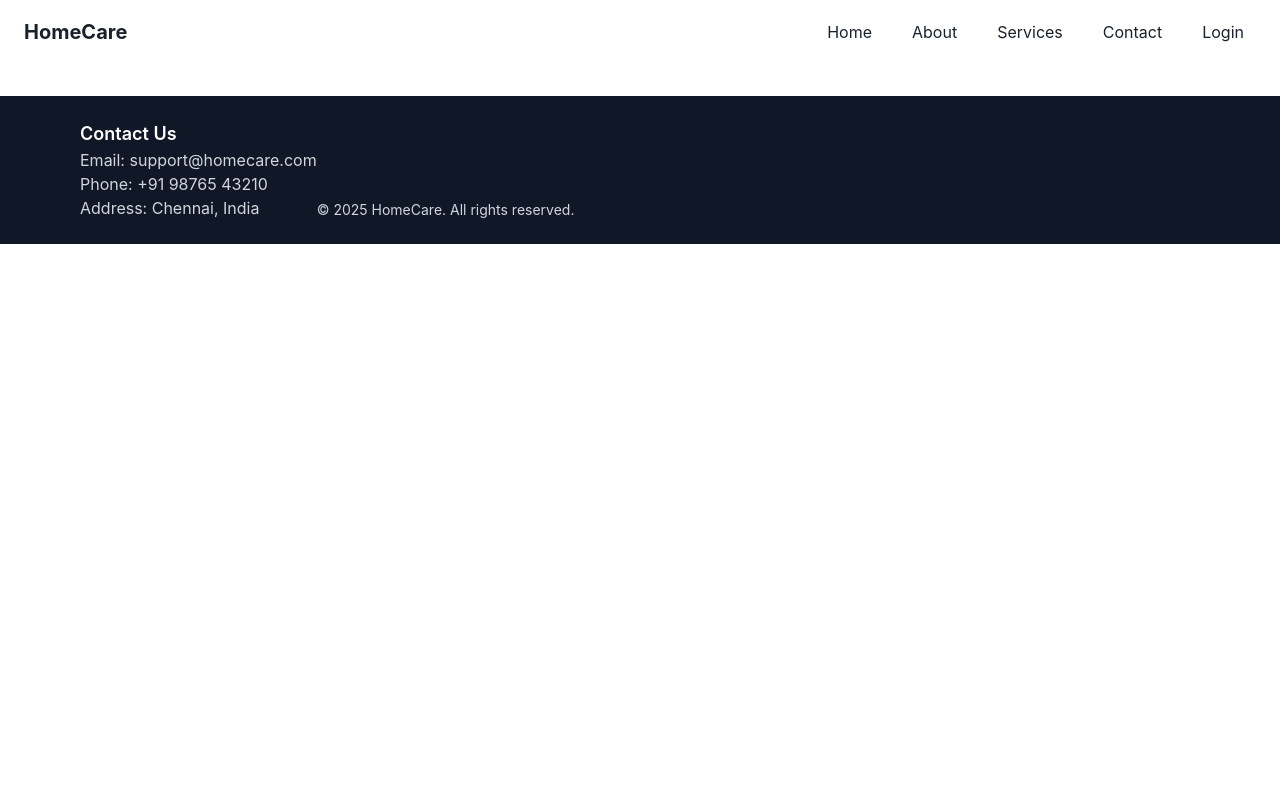
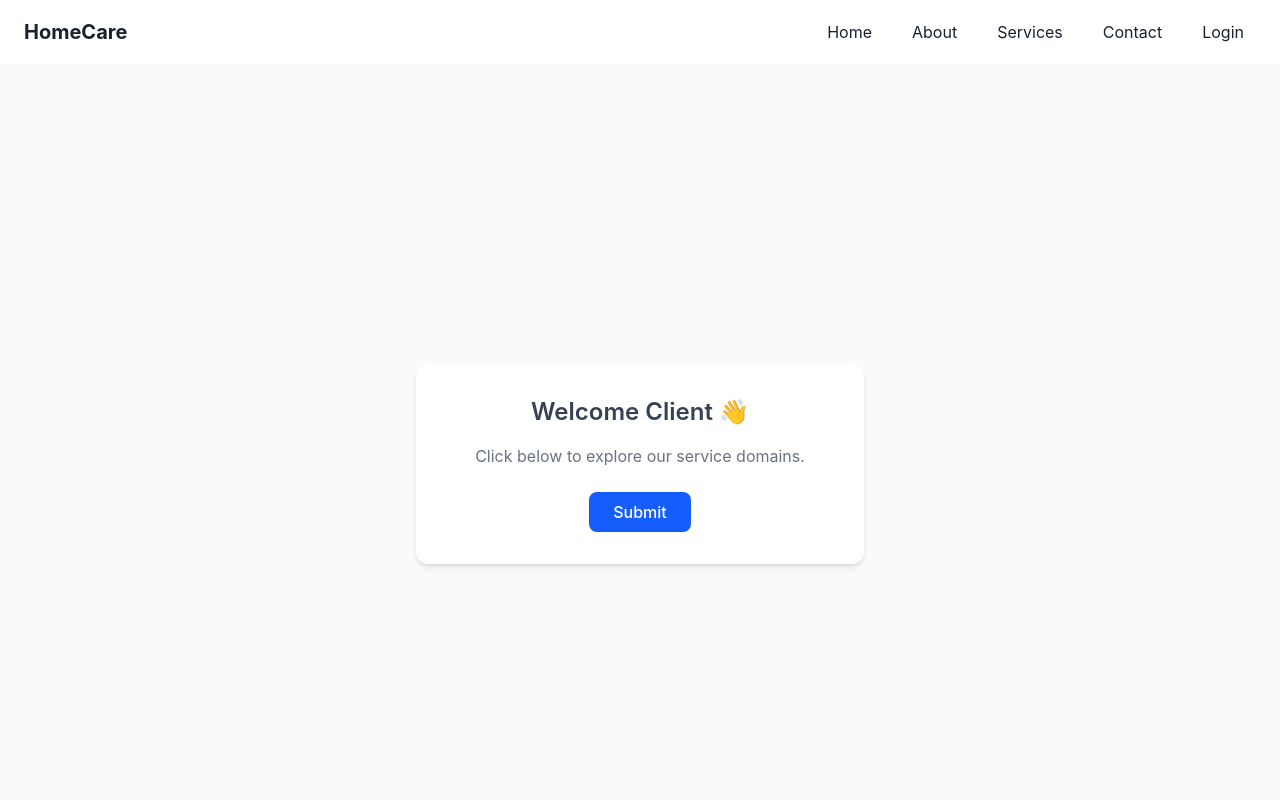
Before and after one commit to sathishkumar-694/HomeCare, a React (Vite) app in the folder client/: page /domain in a window 1280 px wide. Shown: the top 800 px of the page. Built offline with nearby package versions, Linux system fonts and the light colour scheme.

Commit message:
updating service page

```diff
--- a/client/src/pages/AdminVendors.jsx
+++ b/client/src/pages/AdminVendors.jsx
@@ -1,6 +1,6 @@
 import React, { useEffect, useState } from "react";
 import { API } from "../routes/api";
-
+import barberImg from "../assets/barber.jpg"
 export default function AdminVendors() {
   const [vendors, setVendors] = useState([]);
   const [selectedVendor, setSelectedVendor] = useState(null);
@@ -63,7 +63,7 @@ export default function AdminVendors() {
             className="bg-white rounded-xl shadow-md overflow-hidden hover:shadow-2xl transition-all duration-300 hover:scale-[1.02] cursor-pointer"
           >
             <img
-              src={v.image || "https://via.placeholder.com/300x200?text=No+Image"}
+              src={v.image || barberImg}
               alt={v.name}
               className="w-full h-40 object-cover"
             />
@@ -100,7 +100,7 @@ export default function AdminVendors() {
             <img
               src={
                 selectedVendor.image ||
-                "https://via.placeholder.com/400x250?text=No+Image"
+                barberImg
               }
               alt={selectedVendor.name}
               className="w-full h-48 object-cover rounded-lg mb-4"
--- a/client/src/pages/DomainDetails.jsx
+++ b/client/src/pages/DomainDetails.jsx
@@ -1,9 +1,72 @@
-import React from 'react'
+import React, { useState } from "react";
 
 function DomainDetails() {
+  const [showServices, setShowServices] = useState(false);
+
+  // Sample services list
+  const services = [
+    { name: "Plumbing", description: "Fix leaks, install pipes, and more." },
+    { name: "Electrical Repairs", description: "Lighting, wiring, and power solutions." },
+    { name: "Home Cleaning", description: "Professional cleaning for your home or office." },
+    { name: "Salon at Home", description: "Beauty and grooming services at your doorstep." },
+    { name: "Appliance Repair", description: "Fridge, washing machine, and AC repairs." },
+    { name: "Painting", description: "Interior and exterior home painting." },
+  ];
+
+  const handleSubmit = (e) => {
+    e.preventDefault();
+    setShowServices(true);
+  };
+
   return (
-    <div>DomainDetails</div>
-  )
+    <div className="min-h-screen flex flex-col items-center justify-center bg-gray-50 p-6">
+      {!showServices ? (
+        <form
+          onSubmit={handleSubmit}
+          className="bg-white shadow-md rounded-xl p-8 w-full max-w-md text-center"
+        >
+          <h1 className="text-2xl font-semibold mb-4 text-gray-700">
+            Welcome Client 👋
+          </h1>
+          <p className="text-gray-500 mb-6">
+            Click below to explore our service domains.
+          </p>
+          <button
+            type="submit"
+            className="bg-blue-600 hover:bg-blue-700 text-white font-medium py-2 px-6 rounded-lg transition"
+          >
+            Submit
+          </button>
+        </form>
+      ) : (
+        <div className="bg-white shadow-lg rounded-xl p-8 w-full max-w-2xl">
+          <h2 className="text-2xl font-semibold mb-6 text-center text-gray-700">
+            Our Service Domains
+          </h2>
+          <div className="grid grid-cols-1 sm:grid-cols-2 gap-6">
+            {services.map((service, index) => (
+              <div
+                key={index}
+                className="border border-gray-200 rounded-lg p-4 hover:shadow-md transition"
+              >
+                <h3 className="text-lg font-bold text-blue-600 mb-2">
+                  {service.name}
+                </h3>
+                <p className="text-gray-600 text-sm">{service.description}</p>
+              </div>
+            ))}
+          </div>
+
+          <button
+            onClick={() => setShowServices(false)}
+            className="mt-6 bg-gray-500 hover:bg-gray-600 text-white py-2 px-6 rounded-lg transition"
+          >
+            Go Back
+          </button>
+        </div>
+      )}
+    </div>
+  );
 }
 
-export default DomainDetails
+export default DomainDetails;
--- a/client/src/routes/AppRoutes.jsx
+++ b/client/src/routes/AppRoutes.jsx
@@ -42,7 +42,7 @@ function AppRoutes() {
               <Route path="/about" element={<About />} />
               <Route path="/contact" element={<Contact />} />
               <Route path="/services" element={<Services />} />
-              <Route path="/domain/:domainName" element={<DomainDetails />} />
+              <Route path="/domain" element={<DomainDetails />} />
               <Route path="/login" element={<Login />} />
               <Route path="/signup" element={<Register />} />
               <Route path="/vendor-register" element={<VendorRegister />} />
```
